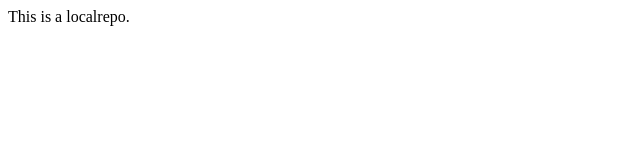
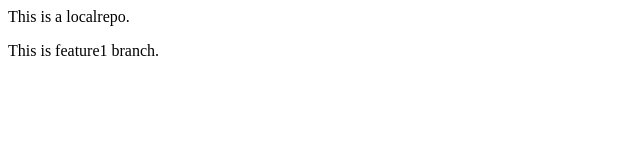
Before and after one commit to ritikrajoriya0047-dev/LR, a plain HTML site: page index.html in a window 1280 px wide. Shown: the whole page, without its empty margins (0-640 px from the left). Drawn offline with Linux system fonts and the light colour scheme.

Commit message:
feature1 branch

```diff
--- a/index.html
+++ b/index.html
@@ -1 +1,2 @@
 <p>This is a localrepo.</p>
+<p>This is feature1 branch.</p>
```
